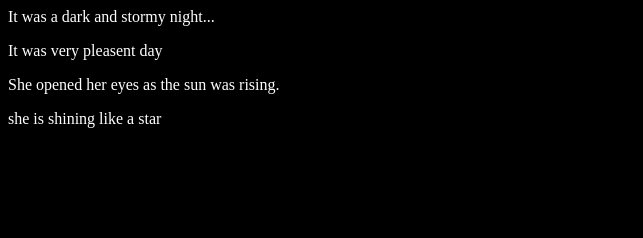
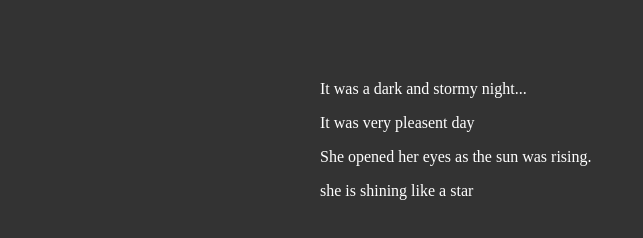
Before and after one commit to Daviderose/fireside-story, a plain HTML site: page index.html in a window 1280 px wide. Shown: the whole page, without its empty margins (0-643 px from the left). Drawn offline with Linux system fonts and the light colour scheme.

Commit message:
I have added few elements

```diff
--- a/style.css
+++ b/style.css
@@ -1,5 +1,9 @@
 body {
     color:white;
-    background-color:black;
+    background-color:#333;
+    font-size:'satisfy',cursive;
+    margin: 5em 25%;
+
+
 
 }
```
